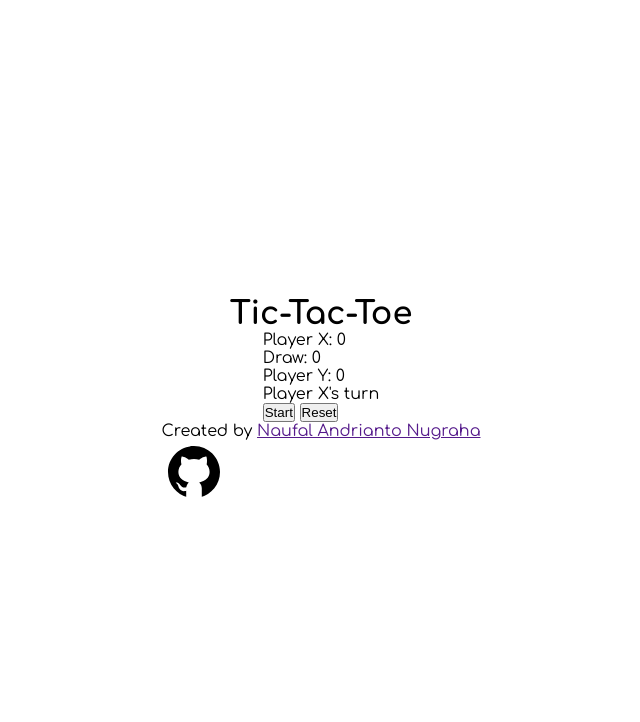
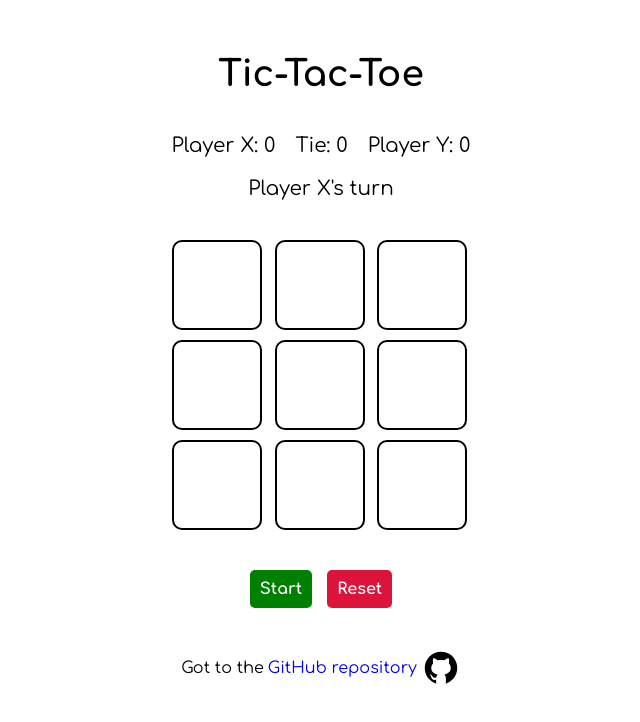
Before and after one commit to NaufalAndriantoNugraha/tic-tac-toe, a website built with Vite: page index.html in a window 1280 px wide. Shown: the whole page, without its empty margins (319-959 px from the left). Built offline with nearby package versions, Linux system fonts and the light colour scheme.

Commit message:
Feature: Add complete style to the game

```diff
--- a/index.html
+++ b/index.html
@@ -25,14 +25,14 @@
       <h1>Tic-Tac-Toe</h1>
     </header>
     <main>
-      <section class="annoucement">
+      <div class="announcement">
         <div class="score-container">
           <div class="win">Player X: 0</div>
-          <div class="draw">Draw: 0</div>
+          <div class="draw">Tie: 0</div>
           <div class="lost">Player Y: 0</div>
         </div>
         <p class="players-turn">Player X's turn</p>
-      </section>
+      </div>
       <div class="board">
         <div class="cell"></div>
         <div class="cell"></div>
@@ -44,18 +44,16 @@
         <div class="cell"></div>
         <div class="cell"></div>
       </div>
-      <section class="buttons">
-        <button type="button start">Start</button>
-        <button type="button rest">Reset</button>
-      </section>
+      <div class="buttons">
+        <button type="button" class="button start">Start</button>
+        <button type="button" class="button reset">Reset</button>
+      </div>
     </main>
     <footer>
       <p>
-        Created by
-        <a href=""
-          >Naufal Andrianto Nugraha
-          <img src="/icons8-github.svg" alt="#" aria-hidden="true"
-        /></a>
+        Got to the
+        <a href="#">GitHub repository</a>
+        <img src="/icons8-github.svg" alt="#" aria-hidden="true" />
       </p>
     </footer>
     <script type="module" src="/src/main.ts"></script>
--- a/src/style.css
+++ b/src/style.css
@@ -21,6 +21,117 @@ body {
   overflow: hidden;
   display: flex;
   flex-direction: column;
-  justify-content: center;
   align-items: center;
 }
+
+h1 {
+  font-weight: 700;
+  font-size: 2.25rem;
+  margin-top: 1.5em;
+}
+
+main {
+  margin-top: 2.5em;
+  display: flex;
+  flex-direction: column;
+  gap: 40px;
+}
+
+.announcement {
+  display: flex;
+  flex-direction: column;
+  align-items: center;
+  gap: 20px;
+  font-size: 1.25rem;
+}
+
+.score-container {
+  display: flex;
+  gap: 20px;
+}
+
+.players-turn {
+  text-align: center;
+}
+
+.board {
+  display: grid;
+  grid-template-columns: repeat(3, 1fr);
+  gap: 10px;
+}
+
+.cell {
+  width: 90px;
+  height: 90px;
+  border: 2px solid black;
+  border-radius: 10px;
+  cursor: pointer;
+}
+
+.buttons {
+  display: flex;
+  justify-content: center;
+  gap: 15px;
+  max-width: 100%;
+}
+
+.button {
+  all: unset;
+  border: 2px solid black;
+  border-radius: 5px;
+  padding: 0.5em;
+  font-weight: bold;
+  cursor: pointer;
+}
+
+.button.start {
+  border-color: green;
+  background-color: green;
+  color: white;
+}
+
+.button.start:hover {
+  background-color: white;
+  color: green;
+}
+
+.button.start:active {
+  background-color: green;
+  color: white;
+}
+
+.button.reset {
+  border-color: crimson;
+  background-color: crimson;
+  color: white;
+}
+
+.button.reset:hover {
+  background-color: white;
+  color: crimson;
+}
+
+.button.reset:active {
+  background-color: crimson;
+  color: white;
+}
+
+footer {
+  margin-top: 2.5em;
+}
+
+footer p {
+  display: flex;
+  align-items: center;
+  gap: 4px;
+}
+
+footer a {
+  text-decoration: none;
+}
+
+footer img {
+  display: inline-block;
+  width: 40px;
+  height: 40px;
+}
```
